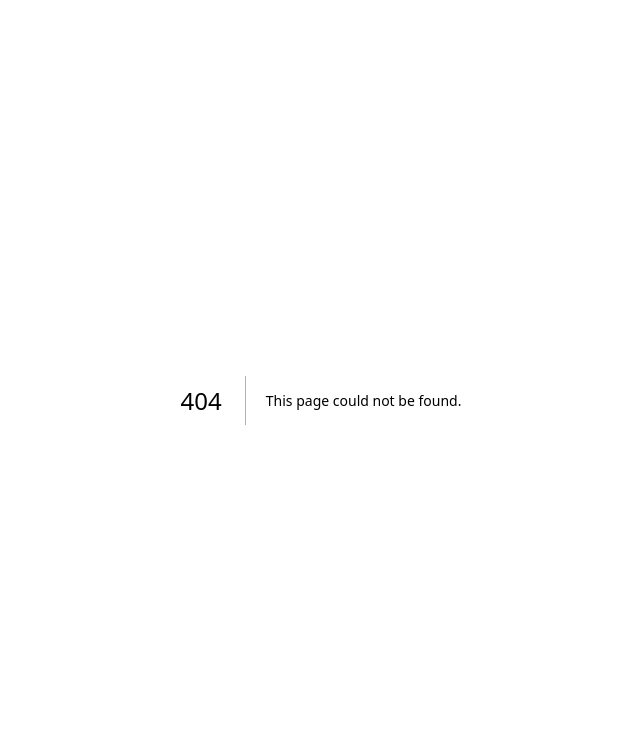
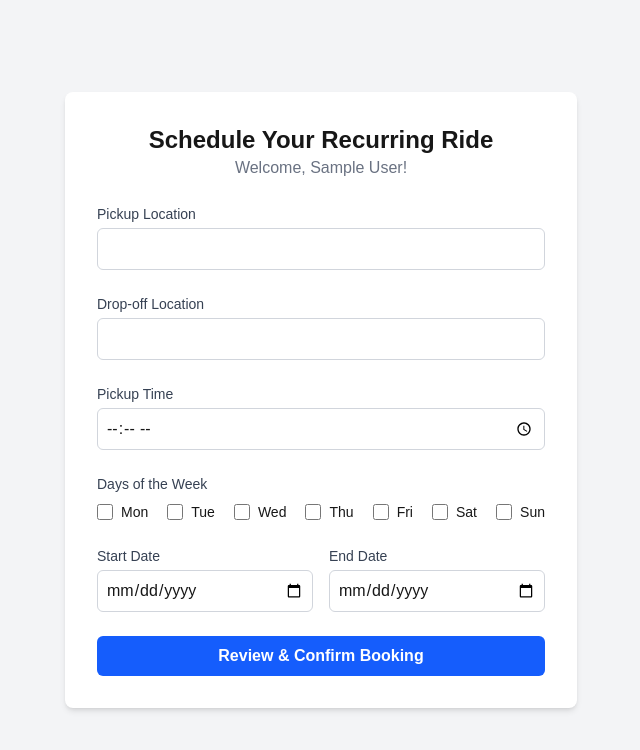
Before and after one commit to peedutronix/ridebooking, a Next.js app: page /booking in a window 1280 px wide. Before the commit this address had no page. Shown: the top 750 px of the page, without its empty margins (319-959 px from the left). Built offline with nearby package versions, Linux system fonts and the light colour scheme; no server answers; sample sign-in values are in the browser's storage.

Commit message:
feat(booking): add booking page with form and auth protection
Implement booking page with protected route that redirects unauthenticated users to sign-in.
Add BookingForm component with state management, form validation, and API submission.

```diff
--- /dev/null
+++ b/src/app/booking/page.tsx
@@ -0,0 +1,21 @@
+import { getServerSession } from "next-auth/next"
+import { authOptions } from "../api/auth/[...nextauth]/route"
+import { redirect } from "next/navigation"
+import BookingForm from "../../components/BookingForm"
+
+export default async function BookingPage() {
+  const session = await getServerSession(authOptions);
+
+  // If the user is NOT logged in, redirect them to sign in.
+  // After signing in, they'll be sent back to this booking page.
+  if (!session || !session.user) {
+    redirect("/api/auth/signin?callbackUrl=/booking");
+  }
+
+  // If the user IS logged in, show them the BookingForm.
+  return (
+    <main className="flex items-center justify-center min-h-screen bg-gray-100">
+      <BookingForm user={session.user} />
+    </main>
+  );
+}
--- a/src/components/BookingForm.tsx
+++ b/src/components/BookingForm.tsx
@@ -1,21 +1,77 @@
-// Inside src/components/BookingForm.tsx
+'use client';
 
-// ...
-// We need to accept the user's session as a prop
-export default function BookingForm({ user }) {
-  // ... all your useState hooks are the same
+import { useState, FormEvent } from 'react';
+import { Session } from 'next-auth';
+
+type BookingFormProps = {
+  user: Session['user'];
+};
+
+export default function BookingForm({ user }: BookingFormProps) {
+  const [pickupLocation, setPickupLocation] = useState('');
+  const [dropoffLocation, setDropoffLocation] = useState('');
+  const [pickupTime, setPickupTime] = useState('');
+  const [startDate, setStartDate] = useState('');
+  const [endDate, setEndDate] = useState('');
+  const [days, setDays] = useState({ Mon: false, Tue: false, Wed: false, Thu: false, Fri: false, Sat: false, Sun: false });
+  const [isSubmitting, setIsSubmitting] = useState(false);
+  const [error, setError] = useState<string | null>(null);
+  const [successMessage, setSuccessMessage] = useState('');
+
+  const handleDayChange = (day: keyof typeof days) => {
+    setDays(prevDays => ({ ...prevDays, [day]: !prevDays[day] }));
+  };
 
   const handleSubmit = async (event: FormEvent) => {
-    // ...
+    event.preventDefault();
+    setIsSubmitting(true);
+    setError(null);
+    setSuccessMessage('');
+
     const bookingData = {
-      // ... all the other form data
-      userEmail: user.email, // <-- ADD THIS LINE
+      pickupLocation,
+      dropoffLocation,
+      pickupTime,
+      days,
+      startDate,
+      endDate,
+      userEmail: user?.email,
       submittedAt: new Date().toISOString(),
     };
-    // ... rest of the function is the same
+
+    try {
+      const response = await fetch('/api/bookings', {
+        method: 'POST',
+        headers: { 'Content-Type': 'application/json' },
+        body: JSON.stringify(bookingData),
+      });
+      if (!response.ok) throw new Error('Network response was not ok');
+      setSuccessMessage('Booking confirmed! Your ride is scheduled.');
+    } catch (err: any) {
+      setError('Failed to submit booking. Please try again.');
+    } finally {
+      setIsSubmitting(false);
+    }
   };
 
+  const dayKeys = Object.keys(days) as Array<keyof typeof days>;
+
   return (
-    // The entire JSX for the form is the same
-  )
+    <div className="w-full max-w-lg p-8 space-y-6 bg-white rounded-lg shadow-md">
+      <div className="text-center">
+        <h1 className="text-2xl font-bold">Schedule Your Recurring Ride</h1>
+        <p className="text-gray-500">Welcome, {user?.name}!</p>
+      </div>
+      <form className="space-y-6" onSubmit={handleSubmit}>
+        <div><label htmlFor="pickup" className="block text-sm font-medium text-gray-700">Pickup Location</label><input type="text" id="pickup" className="w-full p-2 mt-1 border border-gray-300 rounded-md" value={pickupLocation} onChange={(e) => setPickupLocation(e.target.value)} required /></div>
+        <div><label htmlFor="dropoff" className="block text-sm font-medium text-gray-700">Drop-off Location</label><input type="text" id="dropoff" className="w-full p-2 mt-1 border border-gray-300 rounded-md" value={dropoffLocation} onChange={(e) => setDropoffLocation(e.target.value)} required /></div>
+        <div><label htmlFor="pickupTime" className="block text-sm font-medium text-gray-700">Pickup Time</label><input type="time" id="pickupTime" className="w-full p-2 mt-1 border border-gray-300 rounded-md" value={pickupTime} onChange={(e) => setPickupTime(e.target.value)} required /></div>
+        <div><label className="block text-sm font-medium text-gray-700">Days of the Week</label><div className="flex flex-wrap justify-between mt-2">{dayKeys.map((day) => (<div key={day} className="flex items-center"><input id={day} type="checkbox" className="w-4 h-4 text-blue-600 border-gray-300 rounded" checked={days[day]} onChange={() => handleDayChange(day)} /><label htmlFor={day} className="ml-2 text-sm">{day}</label></div>))}</div></div>
+        <div className="flex space-x-4"><div className="w-1/2"><label htmlFor="startDate" className="block text-sm font-medium text-gray-700">Start Date</label><input type="date" id="startDate" className="w-full p-2 mt-1 border border-gray-300 rounded-md" value={startDate} onChange={(e) => setStartDate(e.target.value)} required /></div><div className="w-1/2"><label htmlFor="endDate" className="block text-sm font-medium text-gray-700">End Date</label><input type="date" id="endDate" className="w-full p-2 mt-1 border border-gray-300 rounded-md" value={endDate} onChange={(e) => setEndDate(e.target.value)} required /></div></div>
+        <button type="submit" className="w-full px-4 py-2 font-bold text-white bg-blue-600 rounded-md hover:bg-blue-700 disabled:bg-gray-400" disabled={isSubmitting}>{isSubmitting ? 'Submitting...' : 'Review & Confirm Booking'}</button>
+        {successMessage && <p className="text-center text-green-600 mt-4">{successMessage}</p>}
+        {error && <p className="text-center text-red-600 mt-4">{error}</p>}
+      </form>
+    </div>
+  );
 }
```
